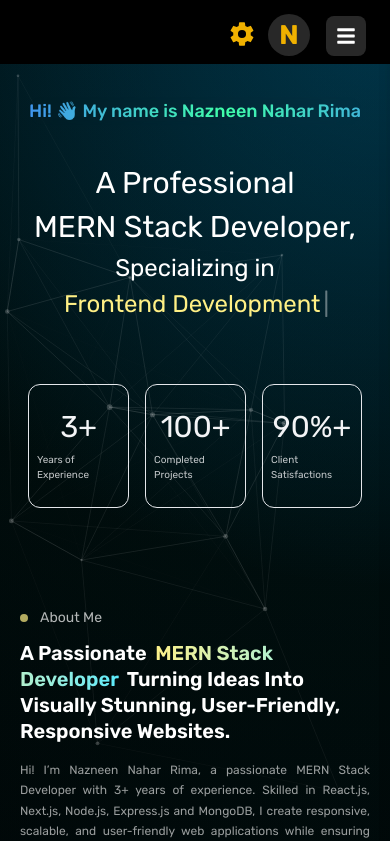
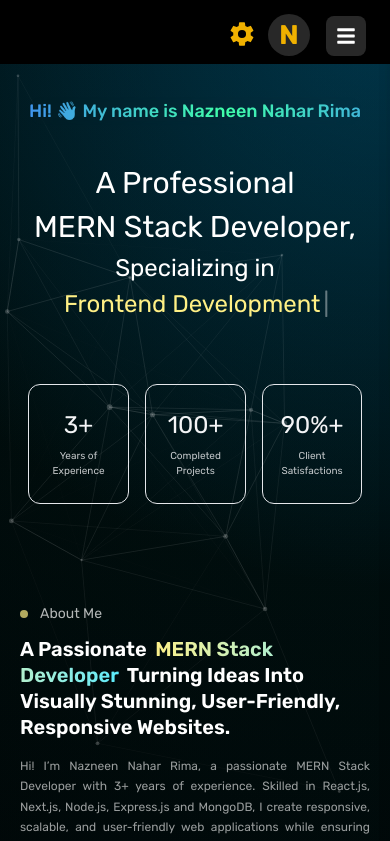
Before and after one commit to nazneen636/Apexcify_Technologys_task_2, a React (Vite) app: page / in a window 390 px wide. Shown: the top 841 px of the page. Built offline with nearby package versions, Linux system fonts and the light colour scheme.

Commit message:
intro stats  fix

```diff
--- a/src/components/homeComponent/BannerStats.jsx
+++ b/src/components/homeComponent/BannerStats.jsx
@@ -74,11 +74,13 @@ const StatsSection = () => {
           variants={item} // ✅ assign child variant here
           className="flex flex-col gap-2 md:gap-3 items-center justify-center border border-gray-200 md:px-6 px-2 rounded-xl py-6"
         >
-          <h1 className="text-3xl md:text-5xl font-normal">
+          <h1 className="text-2xl md:text-5xl font-normal">
             {stats[stat.key]}
             {stat.suffix}
           </h1>
-          <p className="text-[10px] md:text-lg opacity-80">{stat.label}</p>
+          <p className="text-[10px] md:text-lg opacity-80 text-center">
+            {stat.label}
+          </p>
         </motion.div>
       ))}
     </motion.div>
```
